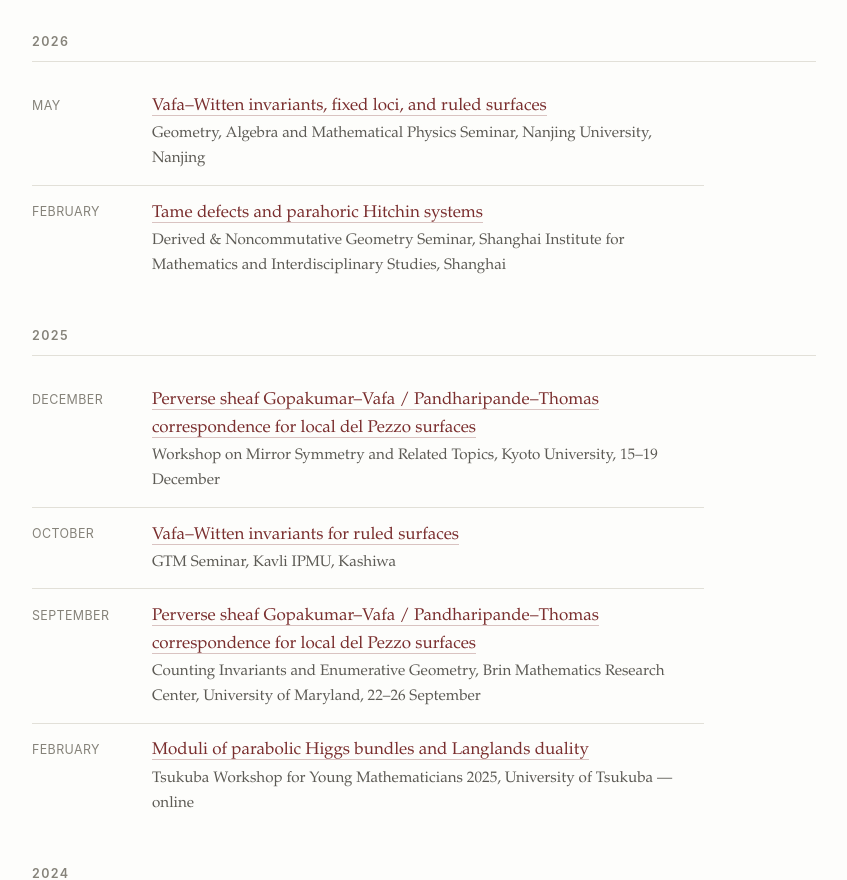
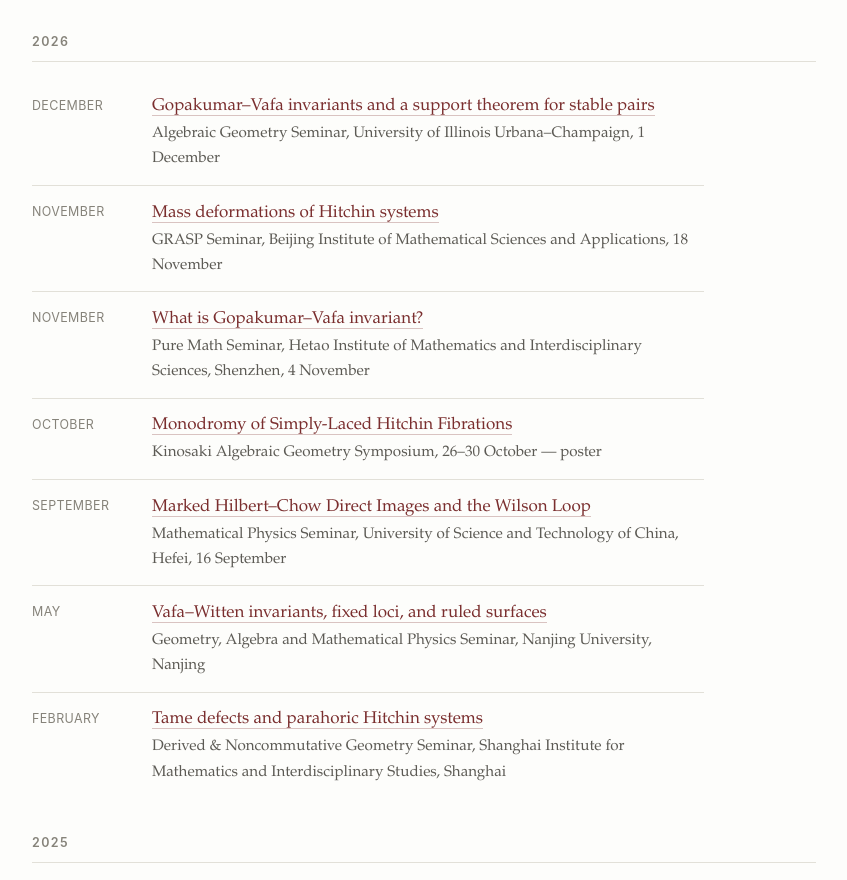
Before and after one commit to lutian-zhao/lutian-zhao.github.io, a plain HTML site: page talks.html in a window 1280 px wide. Shown: the part 986-1866 px from the top of the page, without its empty margins (216-1063 px from the left). Drawn offline with Linux system fonts and the light colour scheme.

Commit message:
Add files via upload

```diff
--- a/talks.html
+++ b/talks.html
@@ -84,6 +84,46 @@
 
     <h2>2026</h2>
     <ul class="timeline">
+      <li>
+        <span class="when">December</span>
+        <span class="what">
+          <span class="title"><a href="https://calendars.illinois.edu/detail/7671?eventId=33566021">Gopakumar&ndash;Vafa invariants and a support theorem for stable pairs</a></span>
+          <span class="where">Algebraic Geometry Seminar,
+            University of Illinois Urbana&ndash;Champaign, 1 December</span>
+        </span>
+      </li>
+      <li>
+        <span class="when">November</span>
+        <span class="what">
+          <span class="title"><a href="https://www.bimsa.cn/research_detail/grasp.html">Mass deformations of Hitchin systems</a></span>
+          <span class="where">GRASP Seminar,
+            Beijing Institute of Mathematical Sciences and Applications, 18 November</span>
+        </span>
+      </li>
+      <li>
+        <span class="when">November</span>
+        <span class="what">
+          <span class="title"><a href="https://en.himis-sz.cn/huiyi_67/176.html">What is Gopakumar&ndash;Vafa invariant?</a></span>
+          <span class="where">Pure Math Seminar, Hetao Institute of Mathematics and
+            Interdisciplinary Sciences, Shenzhen, 4 November</span>
+        </span>
+      </li>
+      <li>
+        <span class="when">October</span>
+        <span class="what">
+          <span class="title"><a href="https://indico.ipmu.jp/event/517/contributions/9401/">Monodromy of Simply-Laced Hitchin Fibrations</a></span>
+          <span class="where">Kinosaki Algebraic Geometry Symposium,
+            26&ndash;30 October &mdash; poster</span>
+        </span>
+      </li>
+      <li>
+        <span class="when">September</span>
+        <span class="what">
+          <span class="title"><a href="https://math.ustc.edu.cn/2026/0909/c18822a752763/pagem.htm">Marked Hilbert&ndash;Chow Direct Images and the Wilson Loop</a></span>
+          <span class="where">Mathematical Physics Seminar,
+            University of Science and Technology of China, Hefei, 16 September</span>
+        </span>
+      </li>
       <li>
         <span class="when">May</span>
         <span class="what">
```
